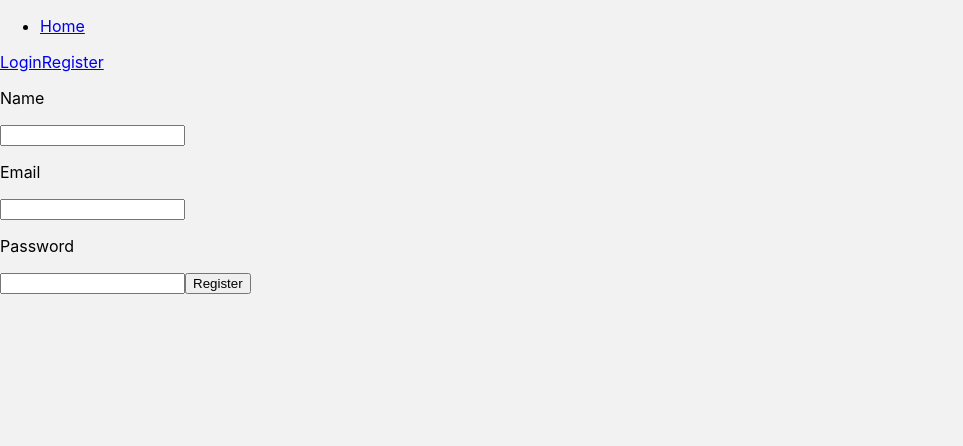
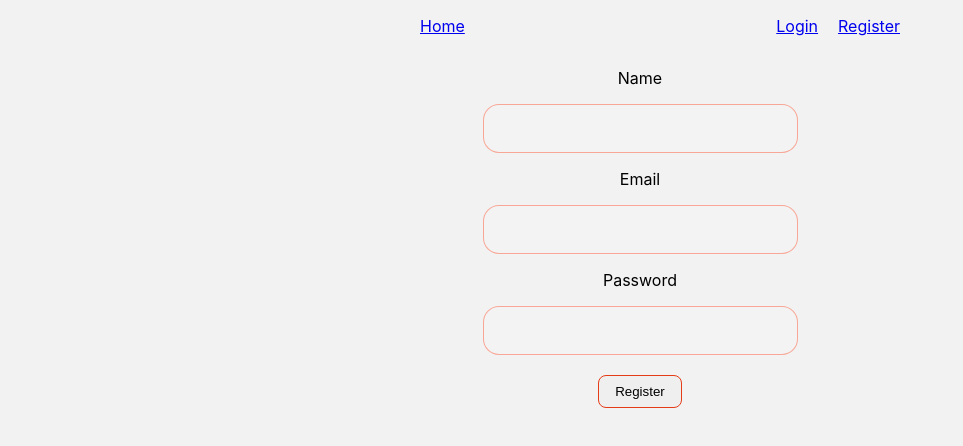
Before and after one commit to KolBa228/goit-react-hw-02-phonebook, a React (Create React App) app: page /goit-react-hw-02-phonebook/register in a window 1280 px wide. Shown: the top 446 px of the page, without its empty margins (0-963 px from the left). Built offline with nearby package versions, Linux system fonts and the light colour scheme; no server answers.

Commit message:
styling - ready

```diff
--- a/src/components/ContactList/ContactList.jsx
+++ b/src/components/ContactList/ContactList.jsx
@@ -1,7 +1,7 @@
 import { useDispatch, useSelector } from 'react-redux';
 import { useEffect } from 'react';
 import { delContactThunk, getContactThunk } from '../../redux/contactThunk';
-import {ContactLi} from './ContactListStyled';
+import {ContactLi, DelBtn} from './ContactListStyled';
 
 const ContactList = () => {
   const dispatch = useDispatch();
@@ -22,7 +22,7 @@ const ContactList = () => {
             <span>
               {contact.name} - {contact.number}
             </span>
-            <button onClick={() => handleRemoveContact(contact.id)}>Delete</button>
+            <DelBtn onClick={() => handleRemoveContact(contact.id)}>Delete</DelBtn>
           </ContactLi>
         ))}
       </ul>
--- a/src/components/ContactList/ContactListStyled.jsx
+++ b/src/components/ContactList/ContactListStyled.jsx
@@ -5,4 +5,19 @@ export const ContactLi = styled.li`
 display: flex;
 gap: 15px;
 justify-content: center;
+align-items: center;
+
 `;
+
+export const DelBtn = styled.button`
+
+padding: 4px 8px;
+text-decoration: none;
+border: 1px solid var(--Accent, #E53B16);
+color: black;
+transition: background-color 0.3s ease-in-out;
+border-radius: 8px;
+
+&:hover {
+background-color: #E53B16;
+`;
--- a/src/components/Header/Header.jsx
+++ b/src/components/Header/Header.jsx
@@ -2,6 +2,7 @@ import React from 'react';
 import { Link } from 'react-router-dom';
 import { useDispatch, useSelector } from 'react-redux'
 import { logoutThunk } from 'redux/authThunk';
+import { StyledHeader, NavList, MenuList, HeaderBtn } from './HeaderStyled';
 
 export const Header = () => {
 
@@ -13,30 +14,30 @@ export const Header = () => {
     }
 
     return (
-        <header>
+        <StyledHeader>
             <nav>
-                <ul>
+                <NavList>
                     <li>
                         <Link to="/">Home</Link>
                     </li>
                     {token && <li>
                         <Link to="/contacts">Contacts</Link>
                     </li>}
-                </ul>
+                </NavList>
             </nav>
-            <div>
+            <div style={{ display: 'flex' }}>
             {username ? (
-                <div>
+                <MenuList>
                     <p>{username}</p>
-                    <button onClick={handleLogout} type='button'>Logout</button>
-                </div>
+                    <HeaderBtn onClick={handleLogout} type='button'>Logout</HeaderBtn>
+                </MenuList>
             ) : (
-                <div>
+                <MenuList>
                     <Link to="/login">Login</Link>
                     <Link to="/register">Register</Link>
-                </div>
+                </MenuList>
             )}
         </div>
-        </header>
+        </StyledHeader>
     );
 }
--- /dev/null
+++ b/src/components/Header/HeaderStyled.jsx
@@ -0,0 +1,39 @@
+import styled from "styled-components";
+
+export const StyledHeader = styled.header`
+
+display: flex;
+gap: 15px;
+justify-content: space-between;
+width: 520px;
+margin-right: auto;
+margin-left: auto;
+`;
+
+export const NavList = styled.ul`
+
+display: flex;
+list-style: none;
+gap: 20px;
+
+`;
+
+export const MenuList = styled.div`
+
+display: flex;
+    align-items: center;
+    gap: 20px;
+`;
+
+export const HeaderBtn = styled.button`
+
+padding: 8px 16px;
+text-decoration: none;
+border: 1px solid var(--Accent, #E53B16);
+color: black;
+transition: background-color 0.3s ease-in-out;
+border-radius: 8px;
+
+&:hover {
+background-color: #E53B16;
+`;
--- a/src/components/LoginForm/LoginForm.jsx
+++ b/src/components/LoginForm/LoginForm.jsx
@@ -1,6 +1,7 @@
 import { useDispatch } from 'react-redux';
 import { redirect } from 'react-router-dom';
 import { loginThunk } from 'redux/authThunk';
+import { LogForm, LogInput, LogBtn } from './LoginStyled';
 
 export const LoginForm = () => {
   const dispatch = useDispatch();
@@ -17,16 +18,16 @@ export const LoginForm = () => {
   };
 
   return (
-    <form onSubmit={handleSubmit} >
+    <LogForm onSubmit={handleSubmit} >
       <label>
         <p>Email</p>
-        <input type="email" name="email" />
+        <LogInput type="email" name="email" />
       </label>
       <label>
         <p>Password</p>
-        <input type="password" name="password" />
+        <LogInput type="password" name="password" />
       </label>
-      <button type="submit">Log In</button>
-    </form>
+      <LogBtn type="submit">Log In</LogBtn>
+    </LogForm>
   );
 };
--- /dev/null
+++ b/src/components/LoginForm/LoginStyled.jsx
@@ -0,0 +1,35 @@
+import styled from "styled-components";
+
+export const LogInput = styled.input`
+
+width: 287px;
+padding: 16px 10px 16px 16px;
+align-items: center;
+border-radius: 16px;
+border: 1px solid rgba(255, 54, 10, 0.40);
+background: rgba(255, 255, 255, 0.10);
+`;
+
+export const LogForm = styled.form`
+
+display: flex;
+flex-direction: column;
+align-items: center;
+justify-content: center;
+`;
+
+export const LogBtn = styled.button`
+
+    padding: 8px 16px;
+    text-decoration: none;
+    border-radius: 8px;
+    border: 1px solid var(--Accent, #E53B16);
+    color: black;
+    transition: background-color 0.3s ease-in-out;
+    margin-top: 20px;
+
+    &:hover {
+    background-color: #E53B16;
+  }
+
+`;
--- a/src/components/RegisterForm/RegisterForm.jsx
+++ b/src/components/RegisterForm/RegisterForm.jsx
@@ -2,6 +2,7 @@ import { useState } from 'react';
 import { useDispatch } from 'react-redux';
 import { redirect } from "react-router-dom";
 import { registerThunk } from '../../redux/authThunk';
+import { RegBtn, RegInput, RegForm } from './RegisterStyled';
 
 export const RegisterForm = () => {
     const [error, setError] = useState('')
@@ -25,28 +26,28 @@ export const RegisterForm = () => {
 
     return (
         <>
-            <form onSubmit={handleSubmit}>
+            <RegForm onSubmit={handleSubmit}>
                 {error && <p>{error}</p>}
                 <label>
                     <p>Name</p>
-                    <input
+                    <RegInput
                         required
                          type="name" name="name" />
                 </label>
                 <label>
                     <p>Email</p>
-                    <input
+                    <RegInput
                         required
                          type="email" name="email" />
                 </label>
                 <label>
                     <p>Password</p>
-                    <input required
+                    <RegInput required
                         minLength="7"
                          type="password" name="password" />
                 </label>
-                <button type="submit">Register</button>
-            </form>
+                <RegBtn type="submit">Register</RegBtn>
+            </RegForm>
         </>
     );
 };
--- /dev/null
+++ b/src/components/RegisterForm/RegisterStyled.jsx
@@ -0,0 +1,35 @@
+import styled from "styled-components";
+
+export const RegInput = styled.input`
+
+width: 287px;
+padding: 16px 10px 16px 16px;
+align-items: center;
+border-radius: 16px;
+border: 1px solid rgba(255, 54, 10, 0.40);
+background: rgba(255, 255, 255, 0.10);
+`;
+
+export const RegForm = styled.form`
+
+display: flex;
+flex-direction: column;
+align-items: center;
+justify-content: center;
+`;
+
+export const RegBtn = styled.button`
+
+    padding: 8px 16px;
+    text-decoration: none;
+    border-radius: 8px;
+    border: 1px solid var(--Accent, #E53B16);
+    color: black;
+    transition: background-color 0.3s ease-in-out;
+    margin-top: 20px;
+
+    &:hover {
+    background-color: #E53B16;
+  }
+
+`;
--- a/src/pages/LoginPage.jsx
+++ b/src/pages/LoginPage.jsx
@@ -1,10 +1,11 @@
 import { LoginForm } from 'components/LoginForm/LoginForm';
+import { Container } from './Home/HomeStyled';
 
 export const LoginPage = () => {
     return (
-        <div>
+        <Container>
             <title>Login</title>
             <LoginForm />
-        </div>
+        </Container>
     );
 };
--- a/src/pages/RegisterPage.jsx
+++ b/src/pages/RegisterPage.jsx
@@ -1,8 +1,9 @@
 import { RegisterForm } from 'components/RegisterForm/RegisterForm'
 import React from 'react'
+import { Container } from './Home/HomeStyled'
 
 export const RegisterPage = () => {
     return (
-        <RegisterForm />
+        <Container><RegisterForm /></Container>
     )
 }
```
